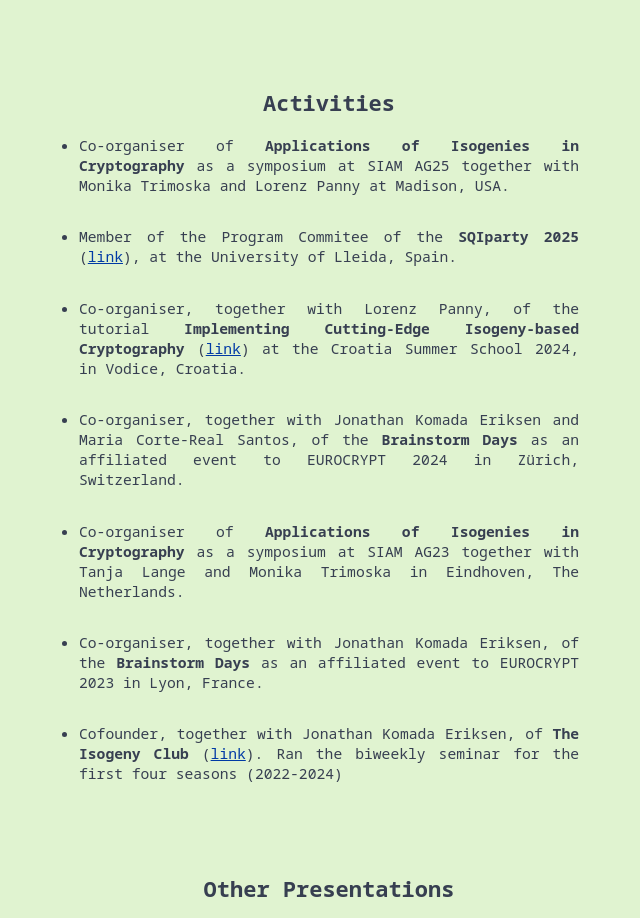
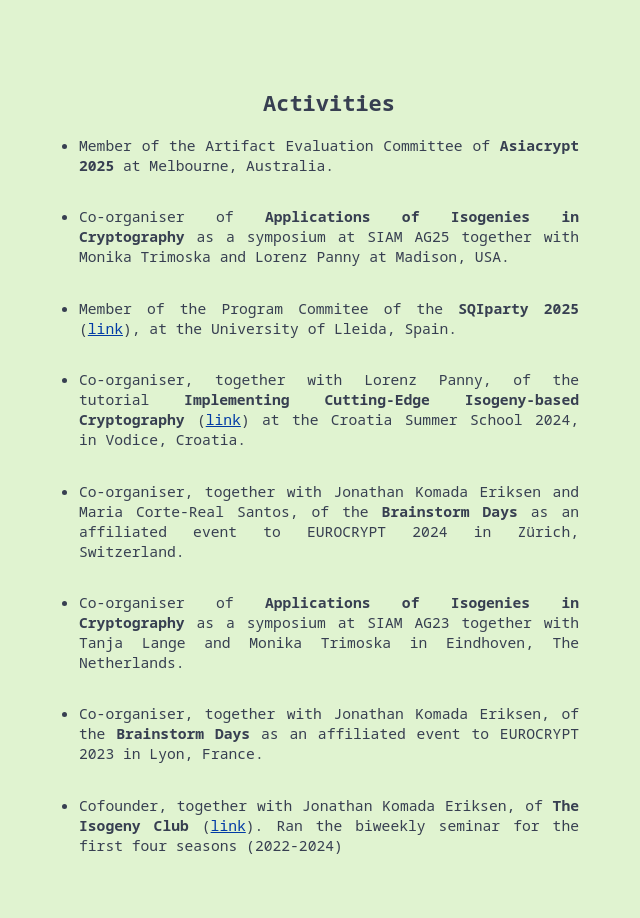
Before and after one commit to Krijn-math/krijnreijnders, a plain HTML site: page cv.html in a window 1280 px wide. Shown: the part 1544-2462 px from the top of the page, without its empty margins (311-951 px from the left). Drawn offline with Linux system fonts and the light colour scheme.

Commit message:
artifact

```diff
--- a/cv.html
+++ b/cv.html
@@ -156,6 +156,10 @@
             <br>
             <h2 class="centered">Activities</h2>
             <ul class="talks">
+                <li>
+                    Member of the Artifact Evaluation Committee of <b>Asiacrypt 2025</b>
+                    at Melbourne, Australia.
+                </li>
                 <li> Co-organiser of <b>Applications of Isogenies in Cryptography</b>
                     as a symposium at SIAM AG25 together with Monika Trimoska
                     and Lorenz Panny at Madison, USA.
```
